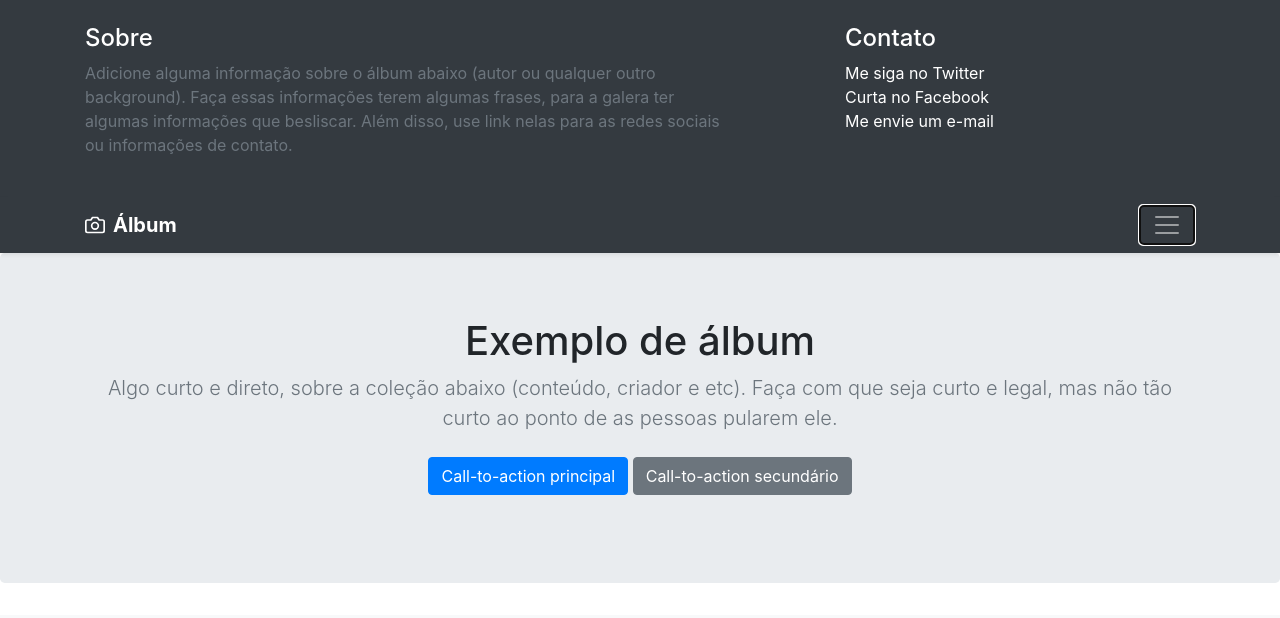
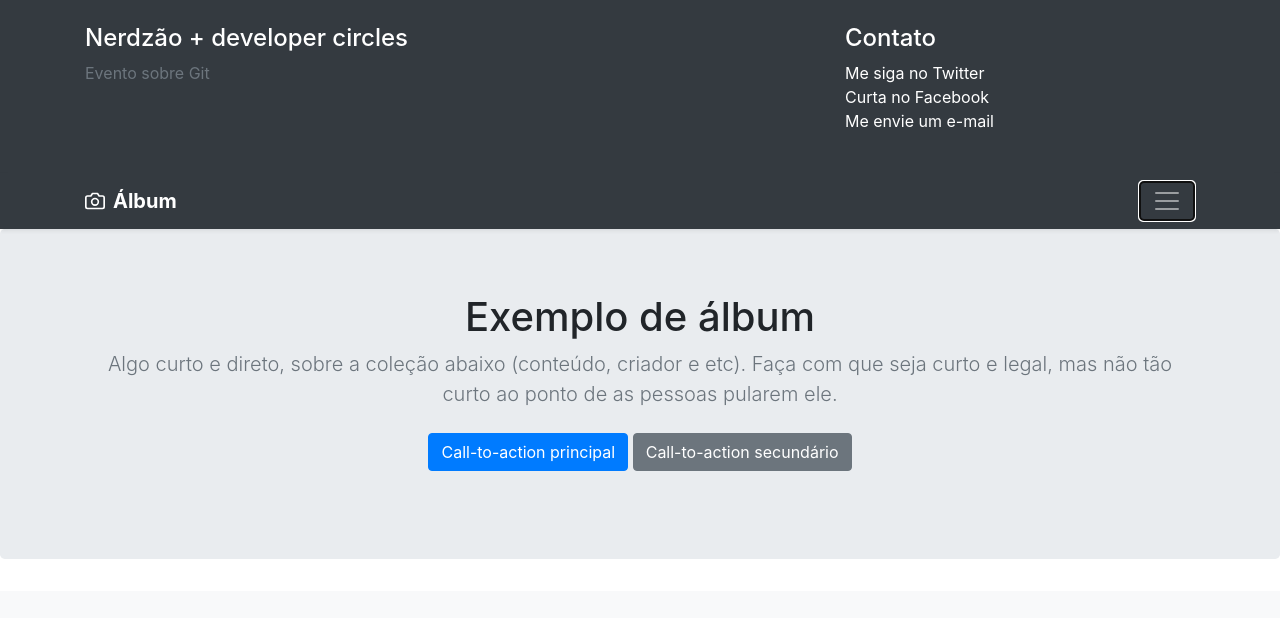
Before and after one commit to anabnovaes/desbravando-git, a plain HTML site: page index.html in a window 1280 px wide. Both pictures are taken after a click on the button "Toggle navigation". Shown: the top 618 px of the page. Drawn offline with nearby package versions, Linux system fonts and the light colour scheme; a script that the page names is missing.

Commit message:
Alterou o HTML

```diff
--- a/index.html
+++ b/index.html
@@ -8,7 +8,7 @@
     <!-- Bootstrap CSS -->
     <link rel="stylesheet" href="https://stackpath.bootstrapcdn.com/bootstrap/4.1.3/css/bootstrap.min.css" integrity="sha384-MCw98/SFnGE8fJT3GXwEOngsV7Zt27NXFoaoApmYm81iuXoPkFOJwJ8ERdknLPMO" crossorigin="anonymous">
 
-    <title>Olá, mundo!</title>
+    <title>Desbravando Git</title>
   </head>
     <body>
         <header>
@@ -16,8 +16,8 @@
             <div class="container">
               <div class="row">
                 <div class="col-sm-8 col-md-7 py-4">
-                  <h4 class="text-white">Sobre</h4>
-                  <p class="text-muted">Adicione alguma informação sobre o álbum abaixo (autor ou qualquer outro background). Faça essas informações terem algumas frases, para a galera ter algumas informações que besliscar. Além disso, use link nelas para as redes sociais ou informações de contato.</p>
+                  <h4 class="text-white">Nerdzão + developer circles</h4>
+                  <p class="text-muted">Evento sobre Git</p>
                 </div>
                 <div class="col-sm-4 offset-md-1 py-4">
                   <h4 class="text-white">Contato</h4>
```
